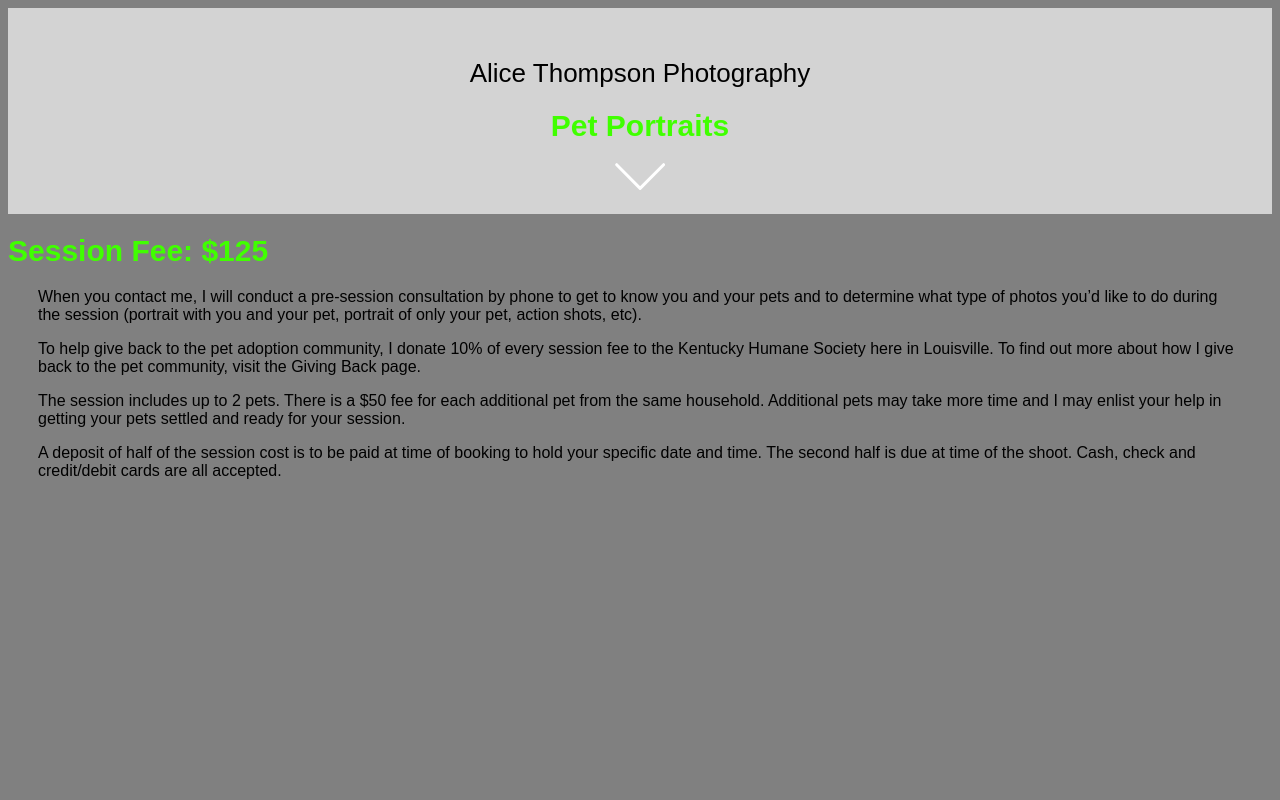
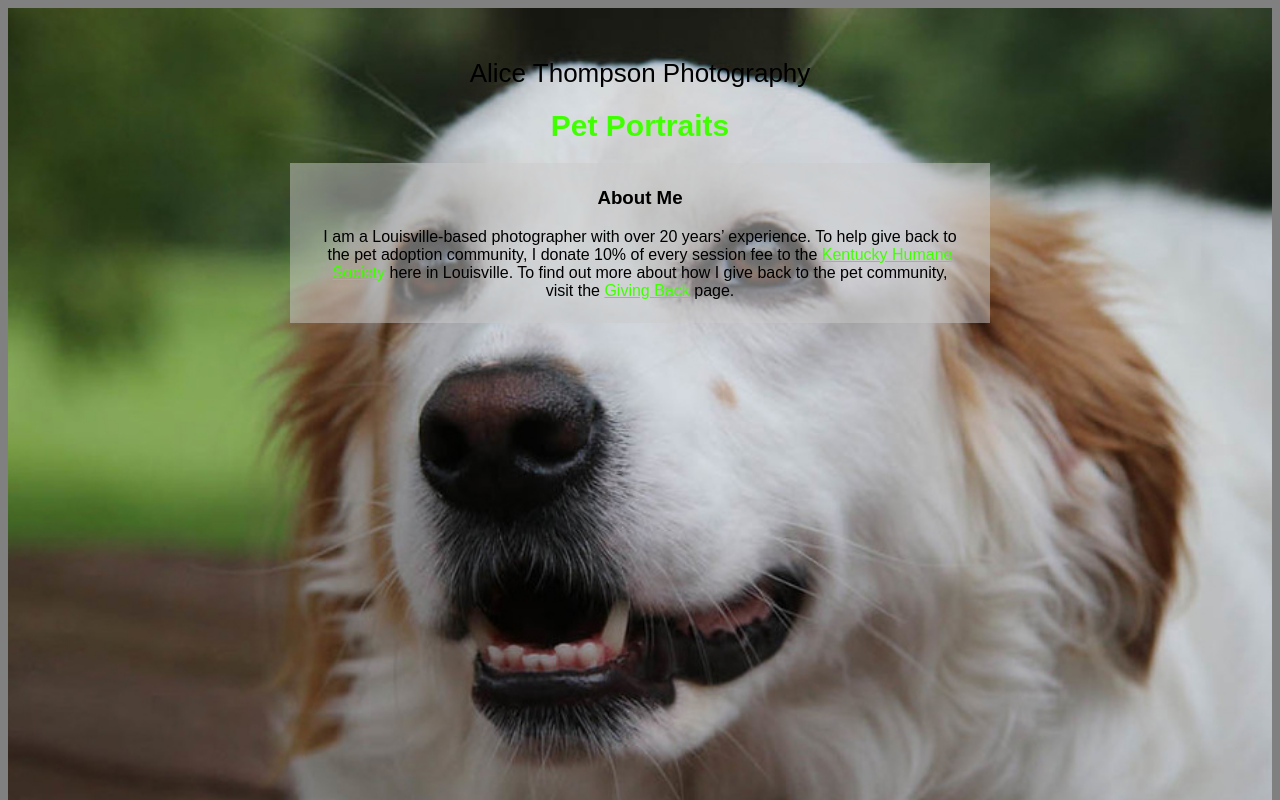
Before and after one commit to alicet6/petportraits, a plain HTML site: page index.html in a window 1280 px wide. Shown: the top 800 px of the page. Drawn offline with Linux system fonts and the light colour scheme.

Commit message:
added transparent box to index and css

```diff
--- a/css/style.css
+++ b/css/style.css
@@ -16,7 +16,7 @@ h2 {
 }
 
 h3 {
-  color: #40FF00;
+  color: #000000;
 }
 
 img {
@@ -36,6 +36,27 @@ p {
   font-size: 16px;
   margin-left: 30px;
   margin-right: 30px;
+}
+
+/* Main header photo -----------*/
+
+.main-header {
+  padding-top: 170px;
+  height: 800px;
+  background: #ffa949 url('../img/belle.jpg') no-repeat center;
+  background-size: cover;
+}
+
+/* About Me content box ----*/
+.box {
+  background-color: pink;
+  max-width: 700px;
+  height: 150px;
+  padding-top: 5px;
+  padding-bottom: 5px;
+  margin: 0 auto;
+  background: rgb(204, 204, 204); /* Fallback for older browsers without RGBA-support */
+  background: rgba(204, 204, 204, 0.5);
 }
 
 /* Media Queries --------------- */
--- a/index.html
+++ b/index.html
@@ -1,4 +1,4 @@
-<!doctype html>
+<!DOCTYPE html>
 
 <html lang="en">
 
@@ -11,14 +11,25 @@
   <body>
 <!--Header and Title-->
     <header id="top" class="main-header">
-  <span class="title">Alice Thompson Photography</span>
-  <h1>Pet Portraits</h1>
-  <img class="arrow" src="img/arrow.svg" alt="Down arrow">
-</header>
+      <span class="title">Alice Thompson Photography</span>
+      <h1>Pet Portraits</h1>
+  <!--- Arrow
+      <img class="arrow" src="img/arrow.svg" alt="Down arrow">
+  --->
+      <div class="box">
+        <h3>About Me</h3>
+          <p>
+            I am a Louisville-based photographer with over 20 years’ experience. To help give back to the pet adoption community, I donate 10% of every session fee to the <a href="http://www.kyhumane.org/" target="_blank">Kentucky Humane Society</a> here in Louisville. To find out more about how I give back to the pet community, visit the <a href="http://www.alicethompsonphotography.com/Giving-Back/n-p9qGf">Giving Back</a> page.
+          </p>
+      </div>
+    </header>
 
 <!--<div>This is a div or block-level element.</div>
     <span>This is a span or an inline element.</span>
   -->
+
+<!-- Header background photo -->
+
 
 <!-- H1 Heading -->
 <h1>
@@ -39,6 +50,7 @@ Session Fee: $125
   A deposit of half of the session cost is to be paid at time of booking to hold your specific date and time. The second half is due at time of the shoot. Cash, check and credit/debit cards are all accepted.
 </p>
 
+
   </body>
 
 </html>
```
Also changed, not shown: img/belle.jpg (added).
